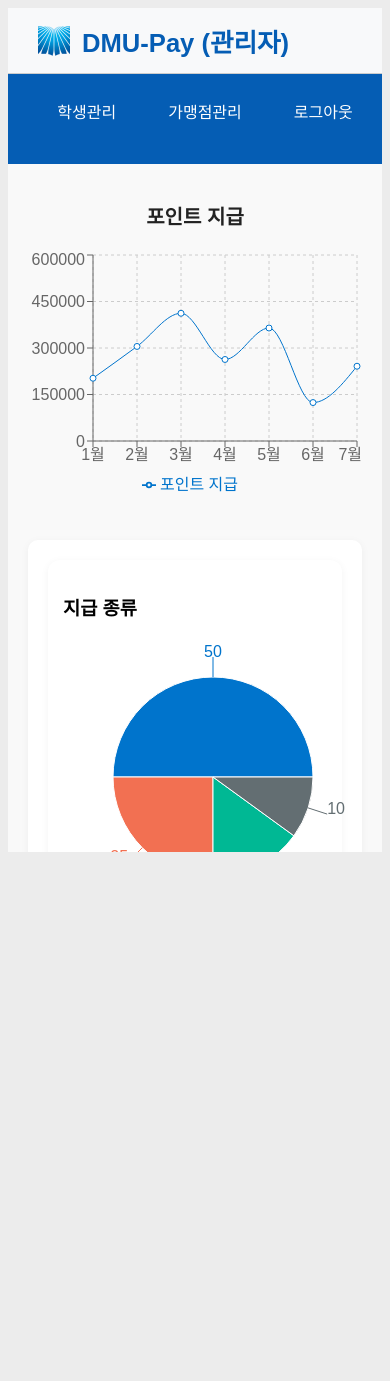
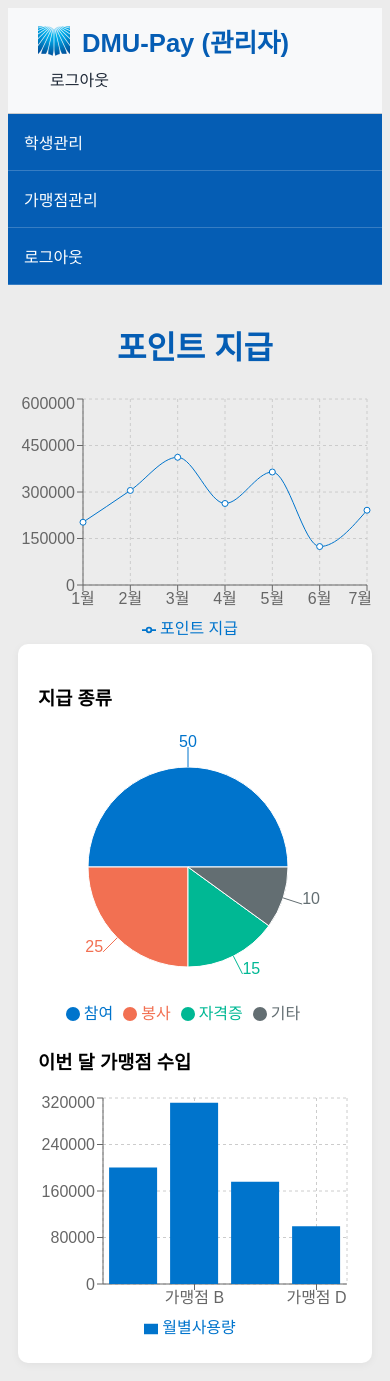
Before and after one commit to sangyunjeon/dmu-pay, a React (Create React App) app: page /admin in a window 390 px wide. Before the commit the page ends 860 px from the top, so only its background shows below. Built offline with nearby package versions, Linux system fonts and the light colour scheme.

Commit message:
'asdasd'

```diff
--- a/src/pages/AdminMainPage.css
+++ b/src/pages/AdminMainPage.css
@@ -1,104 +1,102 @@
-/* AdminMainPage.css */
-
 .admin-page {
   display: flex;
   flex-direction: column;
-  height: 100vh;
-  font-family: 'Noto Sans KR', sans-serif;
-  background-color: #f9f9f9;
-}
-
-.top-header {
-  display: flex;
-  justify-content: space-between;
-  align-items: center;
-  background-color: #055db4;
-  padding: 15px 30px;
-  color: white;
-}
-
-.top-header .logo {
-  width: 120px;
-  height: auto;
+  min-height: 100vh;
 }
 
 .main-body {
   display: flex;
+  flex-direction: row;
   flex: 1;
-  overflow: hidden;
 }
 
+/* 사이드바 */
 .sidebar {
-  width: 160px;
+  width: 200px;
   background-color: #055db4;
   color: white;
-  padding: 40px 20px;
-  display: flex;
-  flex-direction: column;
-  align-items: flex-start;
 }
 
 .sidebar ul {
   list-style: none;
   padding: 0;
-  width: 100%;
-  margin-top: 20px;
+  margin: 0;
 }
 
 .sidebar li {
-  padding: 15px;
-  font-size: 18px;
+  padding: 16px;
   cursor: pointer;
-  transition: background 0.2s;
+  border-bottom: 1px solid rgba(255, 255, 255, 0.2);
 }
 
-.sidebar li:hover {
-  background-color: rgba(255, 255, 255, 0.2);
+.sidebar li:hover,
+.sidebar li.active {
+  background-color: #003f8a;
 }
 
-.logout-button {
-  background-color: transparent;
-  border: 1px solid white;
-  color: #333;
-  font-size: 16px;
-  padding: 8px 12px;
-  border-radius: 6px;
-  cursor: pointer;
+/* 메인 콘텐츠 */
+.main-content {
+  flex: 1;
+  padding: 20px;
+  overflow-x: auto; /* ✅ 모바일에서 테이블 튐 방지 */
 }
 
-.logout-button:hover {
-  background-color: rgba(255, 255, 255, 0.2);
+.card {
+  background: white;
+  border-radius: 8px;
+  padding: 20px;
+  box-shadow: 0 2px 8px rgba(0, 0, 0, 0.06);
+  overflow-x: auto; /* ✅ 카드 안쪽 내용 튀는 것 방지 */
 }
 
-.main-content {
-  flex: 1;
-  padding: 40px;
-  overflow-y: auto;
+.history-table {
+  width: 100%;
+  min-width: 600px; /* ✅ 모바일에서 깨짐 방지 */
+  border-collapse: collapse;
 }
 
-.title {
-  font-size: 24px;
-  margin-bottom: 20px;
-  color: #222;
+.history-table th,
+.history-table td {
+  border: 1px solid #ccc;
+  padding: 10px;
+  text-align: center;
+  font-size: 14px;
 }
 
-.chart-section {
-  display: flex;
-  gap: 40px;
-  margin-top: 40px;
+.status-complete {
+  color: green;
+  font-weight: bold;
 }
 
-.pie-chart,
-.bar-chart {
-  flex: 1;
-  background: white;
-  padding: 20px;
-  border-radius: 12px;
-  box-shadow: 0 2px 8px rgba(0, 0, 0, 0.05);
+.status-pending {
+  color: orange;
+  font-weight: bold;
 }
 
-/* ✅ 반응형 스타일 */
-@media (max-width: 1024px) {
+.status-error {
+  color: red;
+  font-weight: bold;
+}
+
+/* 검색 input 대응 */
+.search-wrapper {
+  display: flex;
+  flex-wrap: wrap;
+  gap: 10px;
+  align-items: center;
+}
+
+.search-wrapper input,
+.search-wrapper button {
+  padding: 10px;
+  font-size: 14px;
+  flex: 1 1 200px;
+  max-width: 100%;
+  box-sizing: border-box;
+}
+
+/* 반응형 */
+@media (max-width: 768px) {
   .main-body {
     flex-direction: column;
   }
@@ -106,57 +104,10 @@
   .sidebar {
     width: 100%;
     flex-direction: row;
-    justify-content: space-around;
-    align-items: center;
-    padding: 15px 10px;
+    overflow-x: auto;
   }
 
-  .sidebar ul {
-    display: flex;
-    gap: 20px;
-    margin-top: 0;
-    justify-content: center;
-  }
-
-  .sidebar li {
-    padding: 10px 16px;
-    font-size: 16px;
-  }
-
-  .chart-section {
-    flex-direction: column;
-    gap: 20px;
-  }
-
-  .desktop-only {
-    display: none !important;
-  }
-
-  .mobile-only {
-    display: list-item !important;
+  .main-content {
+    padding: 10px;
   }
 }
-
-@media (max-width: 600px) {
-  .main-content {
-    padding: 20px;
-  }
-
-  .title {
-    font-size: 20px;
-  }
-
-  .pie-chart,
-  .bar-chart {
-    padding: 15px;
-  }
-}
-
-/* 기본 상태 */
-.mobile-only {
-  display: none;
-}
-
-.desktop-only {
-  display: flex;
-}
```
